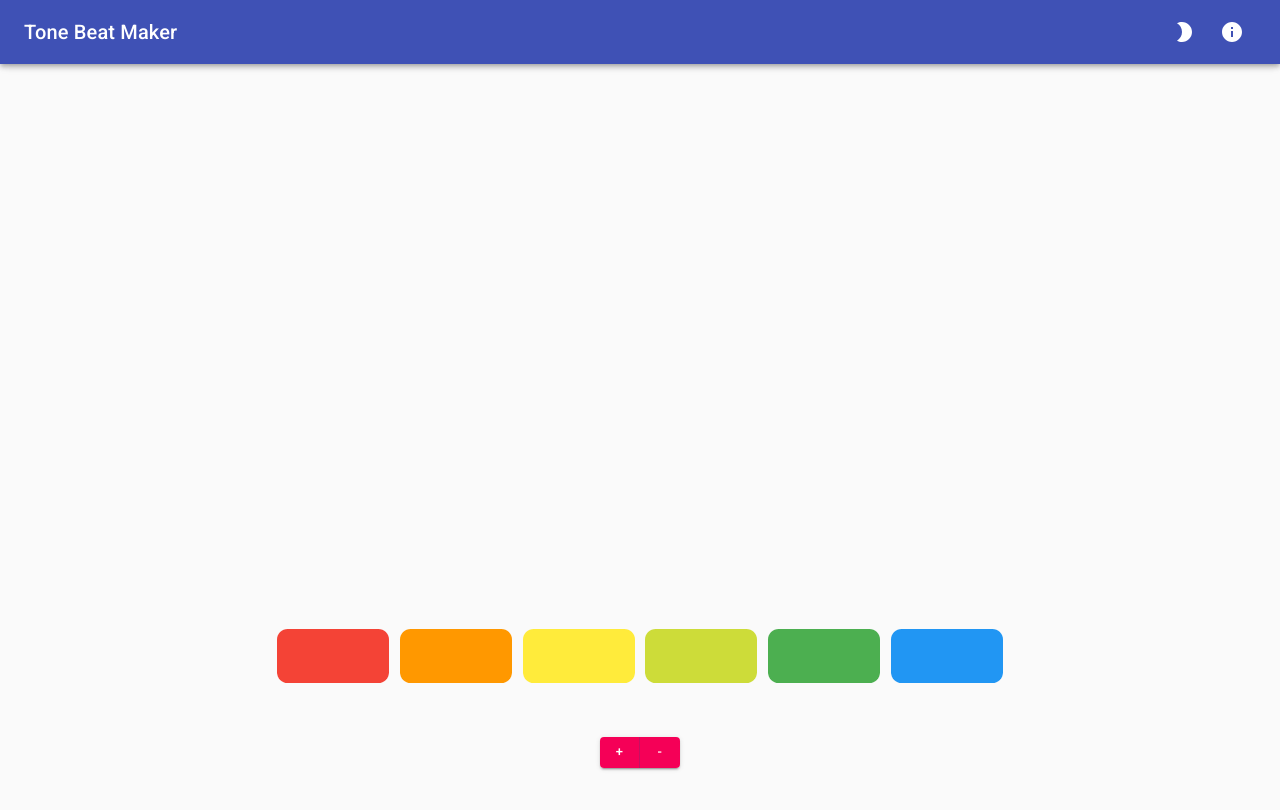
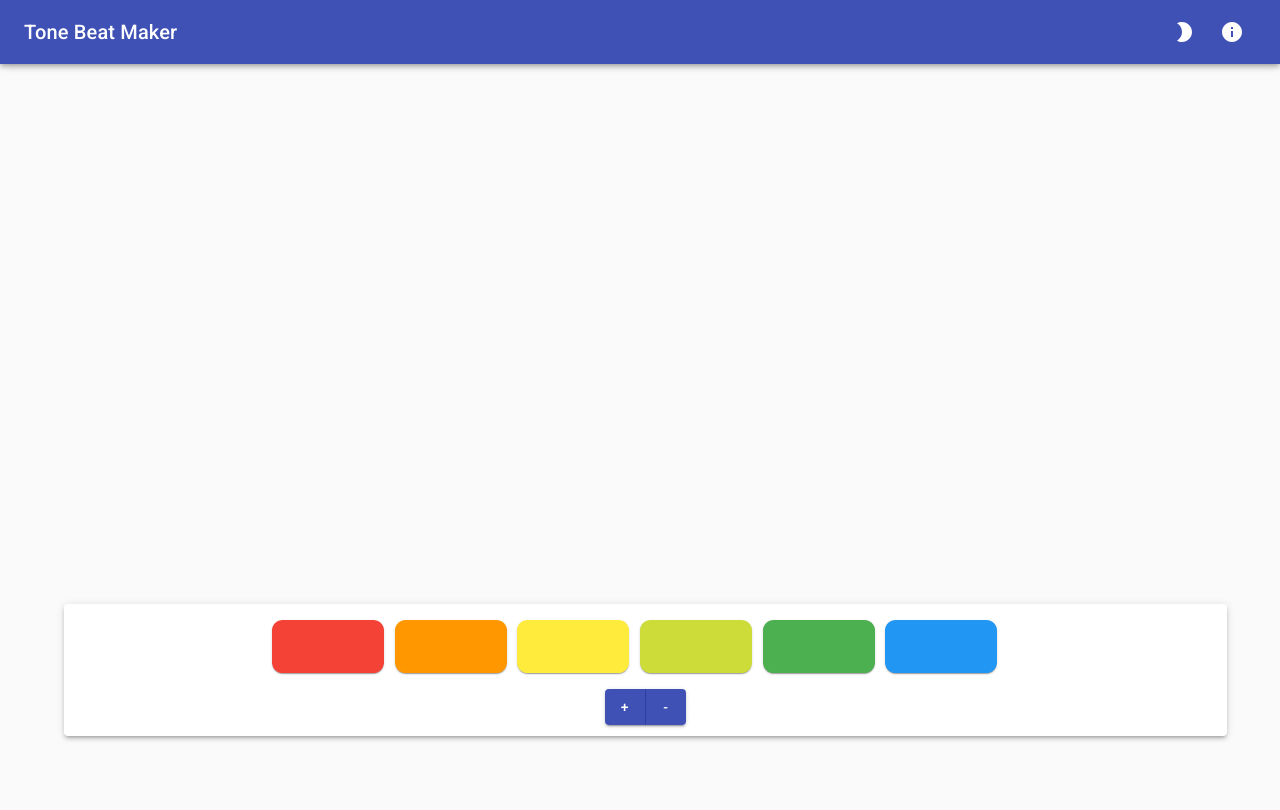
Before and after one commit to int0thewind/ToneBeatMaker, a React (Create React App) app: page / in a window 1280 px wide. Shown: the top 810 px of the page. Built offline with nearby package versions, Linux system fonts and the light colour scheme.

Commit message:
add animation and shadows to some elements

```diff
--- a/src/BeatMaker.js
+++ b/src/BeatMaker.js
@@ -3,25 +3,40 @@ import { makeStyles, Button, ButtonGroup } from '@material-ui/core';
 import { red, orange, yellow, lime, green, blue, purple, brown } from '@material-ui/core/colors'
 import * as Tone from 'tone';
 
-const beatMakerContainerStyle = makeStyles({
+const PLAYBACK_DURATION = '0.1';
+
+const ANIMATION_DURATION = '0.15s';
+
+const MARGIN = '4pt 4pt 4pt 4pt';
+
+const beatMakerContainerStyle = makeStyles((theme) => ({
   beatMakerBoard: {
     display: 'flex',
     justifyContent: 'center',
     alignItems: 'center',
-    height: '122pt',
     width: '100%',
+    margin: MARGIN
   },
   beatMakerContainer: {
     display: 'flex',
     flexDirection: 'column',
     alignItems: 'center',
     justifyContent: 'center',
-    width: '100%',
-    marginBottom: '24pt',
+    marginLeft: '5vw',
+    marginRight: '5vw',
+    marginBottom: '48pt',
+    padding: MARGIN,
+    width: '90vw',
     position: "fixed",
     bottom: 0,
+    backgroundColor: theme.palette.background.paper,
+    borderRadius: theme.shape.borderRadius,
+    boxShadow: theme.shadows[3]
+  },
+  beatMakerButtonGroup: {
+    margin: MARGIN
   }
-})
+}))
 
 function BeatMakerContainer() {
   const classes = beatMakerContainerStyle();
@@ -38,17 +53,17 @@ function BeatMakerContainer() {
   return (
     <div className={classes.beatMakerContainer}>
       <div className={classes.beatMakerBoard}>
-        <BeatMakerCard keyCode='1' tone='C4' display={1 <= cardCount} color={red[500]}/>
-        <BeatMakerCard keyCode='2' tone='D4' display={2 <= cardCount} color={orange[500]}/>
-        <BeatMakerCard keyCode='3' tone='E4' display={3 <= cardCount} color={yellow[500]}/>
-        <BeatMakerCard keyCode='4' tone='F4' display={4 <= cardCount} color={lime[500]}/>
-        <BeatMakerCard keyCode='5' tone='G4' display={5 <= cardCount} color={green[500]}/>
-        <BeatMakerCard keyCode='6' tone='A4' display={6 <= cardCount} color={blue[500]}/>
-        <BeatMakerCard keyCode='7' tone='B4' display={7 <= cardCount} color={purple[500]}/>
-        <BeatMakerCard keyCode='8' tone='C5' display={8 <= cardCount} color={brown[500]}/>
+        <BeatMakerCard keyCode='1' tone='C4' toDisplay={1 <= cardCount} color={red}/>
+        <BeatMakerCard keyCode='2' tone='D4' toDisplay={2 <= cardCount} color={orange}/>
+        <BeatMakerCard keyCode='3' tone='E4' toDisplay={3 <= cardCount} color={yellow}/>
+        <BeatMakerCard keyCode='4' tone='F4' toDisplay={4 <= cardCount} color={lime}/>
+        <BeatMakerCard keyCode='5' tone='G4' toDisplay={5 <= cardCount} color={green}/>
+        <BeatMakerCard keyCode='6' tone='A4' toDisplay={6 <= cardCount} color={blue}/>
+        <BeatMakerCard keyCode='7' tone='B4' toDisplay={7 <= cardCount} color={purple}/>
+        <BeatMakerCard keyCode='8' tone='C5' toDisplay={8 <= cardCount} color={brown}/>
       </div>
       <div>
-      <ButtonGroup size='small' variant='contained' color='secondary'>
+      <ButtonGroup size='medium' variant='contained' color='primary' className={classes.beatMakerButtonGroup}>
         <Button onClick={incCount} disabled={cardCount === 8}> + </Button>
         <Button onClick={decCount} disabled={cardCount === 1}> - </Button>
       </ButtonGroup>
@@ -57,31 +72,37 @@ function BeatMakerContainer() {
   )
 }
 
-const beatMakerCardStyle = makeStyles({
+const beatMakerCardStyle = makeStyles((theme) => ({
   beatMakerCard: {
-    width: '84pt',
+    width: props => props.toDisplay ? '84pt' : '0pt',
     height: '40pt',
-    margin: '4pt 4pt 4pt 4pt',
+    margin: MARGIN,
     borderRadius: '8pt',
-    backgroundColor: props => props.color,
-    display: props => props.display ? 'initial' : 'none',
-    transition: 'width 2s ease-in-out',
+    backgroundColor: props => props.color[500],
+    '&:hover': {
+      backgroundColor: props => props.color[200]
+    },
+    opacity: props => props.toDisplay ? '1' : '0',
+    transition: `opacity ${ANIMATION_DURATION} ease-in-out,
+      width ${ANIMATION_DURATION} ease-out,
+      background-color ${ANIMATION_DURATION} ease-in-out`,
+      boxShadow: theme.shadows[1]
   }
-})
+}))
 
 function BeatMakerCard(props) {
   const classes = beatMakerCardStyle(props);
   const synth = new Tone.Synth().toDestination();
 
   const mouseClickPlay = () => {
-    synth.triggerAttackRelease(props.tone, '0.2');
+    synth.triggerAttackRelease(props.tone, PLAYBACK_DURATION);
   }
 
   return (
-    <Button
+    <div
       className={`${classes.beatMakerCard} beat-maker-card`}
       onClick={mouseClickPlay}>
-    </Button>
+    </div>
   )
 }
 
```
